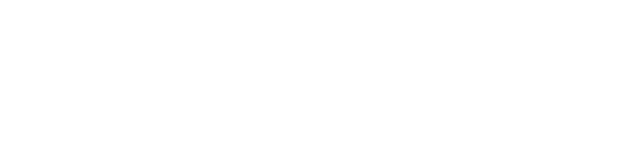
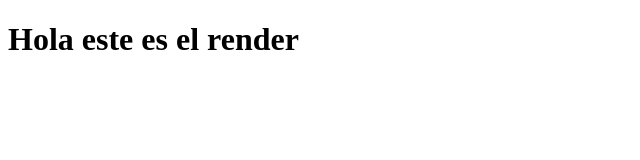
Before and after one commit to Al3x2023/Lopez_Gaytan_Alejandro_gateando_DSM35, a plain HTML site: page index.html in a window 1280 px wide. Shown: the whole page, without its empty margins (0-640 px from the left). Drawn offline with Linux system fonts and the light colour scheme.

Commit message:
hice el render index.html

```diff
--- a/index.html
+++ b/index.html
@@ -7,6 +7,6 @@
     <title>gateando 2</title>
 </head>
 <body>
-
+    <h1>Hola este es el render<h1>
 </body>
 </html>
```
